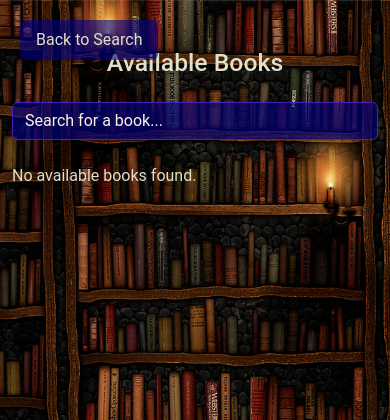
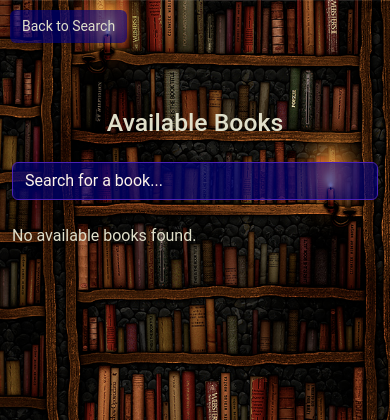
Before and after one commit to basil-the-py-developer/AI-Library, a Flask app: page /reserve in a window 390 px wide. Shown: the top 420 px of the page. Run offline with Flask 3, Linux system fonts and the light colour scheme; data that the repository does not hold is empty; some libraries are stand-ins or nearby versions.

Commit message:
Update reserve.html

```diff
--- a/templates/reserve.html
+++ b/templates/reserve.html
@@ -135,18 +135,26 @@
             border-radius: 6px;
             text-decoration: none;
             transition: background-color 0.3s, transform 0.3s;
-
         }
 
         .back-btn:hover {
             background-color: rgba(0, 0, 139, 0.8);
             transform: scale(1.05);
         }
-        /* Change the color of the "Reserve Book" heading */
-        .modal-header .modal-title {
-            color: black !important; /* Set the title text color to black */
+
+        /* Media Query for Small Screens */
+        @media (max-width: 576px) {
+            .back-btn {
+                top: 10px;
+                left: 10px;
+                padding: 6px 12px;
+                font-size: 14px;
+            }
+
+            .container h2 {
+                margin-top: 60px; /* Add margin to prevent overlap */
+            }
         }
-
     </style>
     <script>
         $(document).ready(function() {
@@ -233,6 +241,5 @@
             </div>
         </div>
     </div>
-
 </body>
 </html>
```
